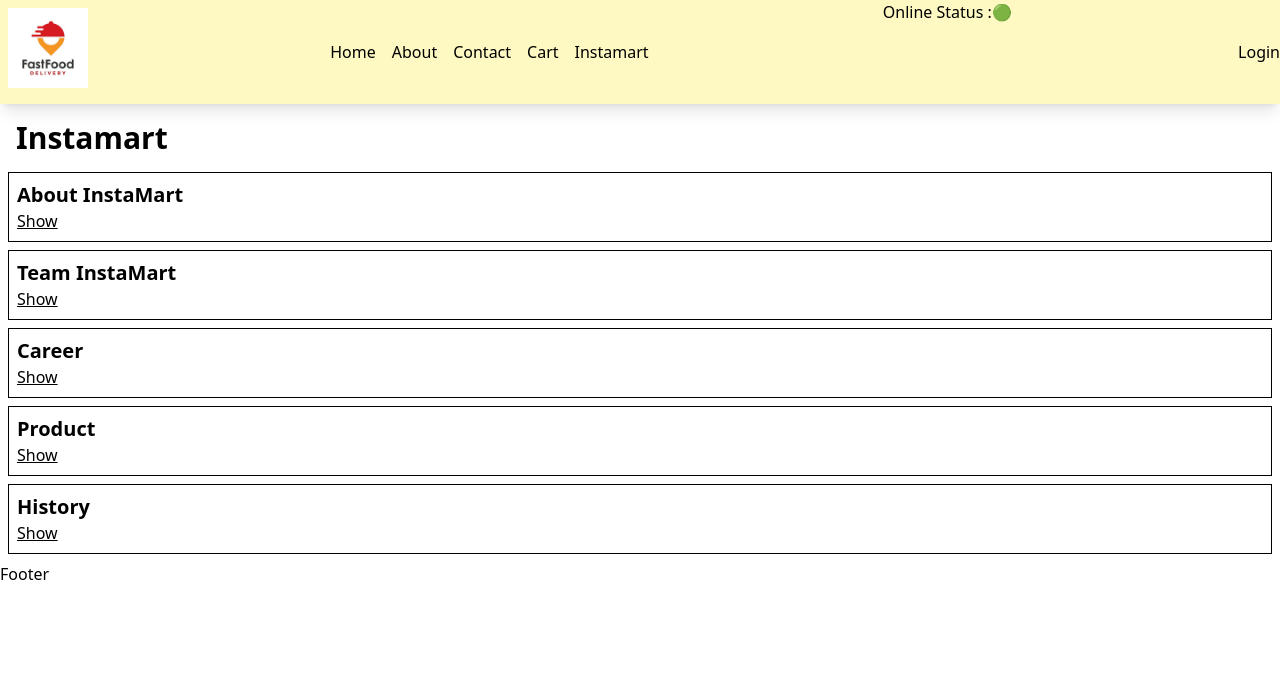
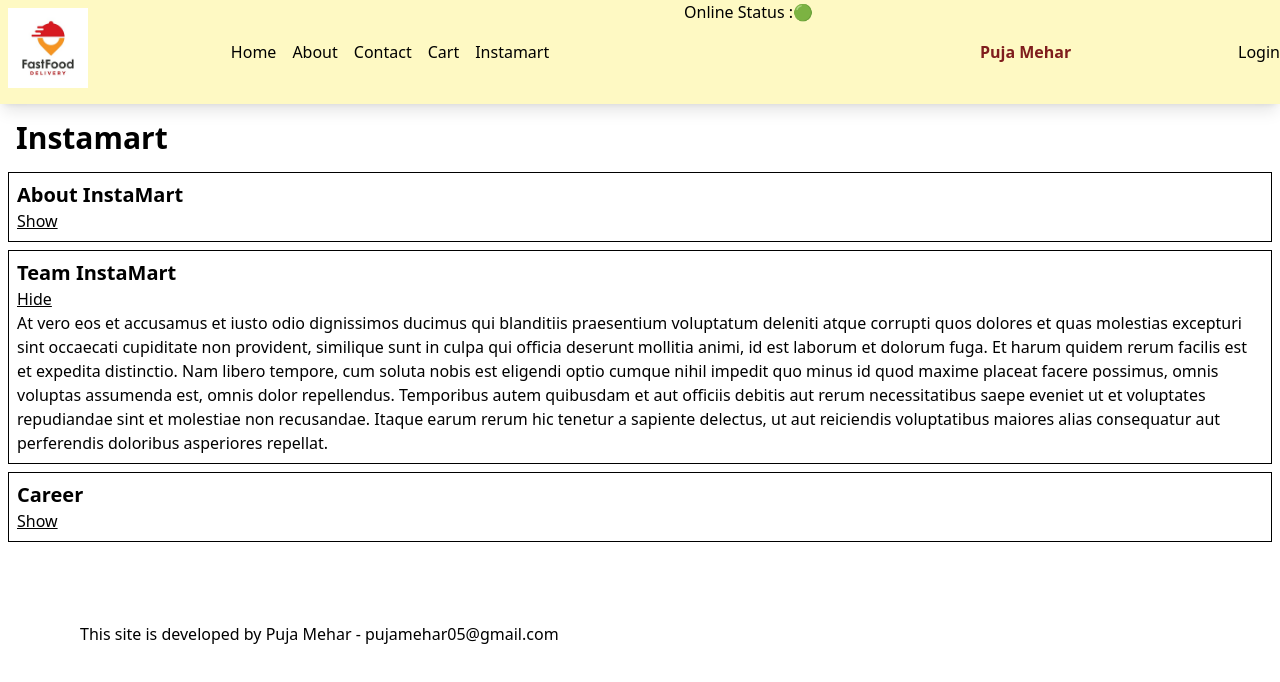
Before and after one commit to PMehar/NamasteReact, a React (Vite) app: page /instamart in a window 1280 px wide. Shown: the top 682 px of the page. Built offline with nearby package versions, Linux system fonts and the light colour scheme.

Commit message:
propdrilling and Context

```diff
--- a/src/App.js
+++ b/src/App.js
@@ -10,21 +10,26 @@ import Contact from "./components/Contact";
 import RestaurantMenu from "./components/RestaurantMenu";
 import Profile from "./components/Profile";
 import Shimmer from "./components/Shimmer";
+import UserContext from "./utils/UserContext";
 //import InstaMart from "./components/InstaMart";
 
 const InstaMart = lazy(()=>import("./components/InstaMart"));
 
 const AppLayout = () => {
+  const [user, setUser] =  useState({
+    name: "Puja Mehar",
+    email: "pujamehar05@gmail.com",
+  });
 
 
   return (
-    <>
+    <UserContext.Provider value= {{user:user, setUser:setUser,}}>
       <Header />
       <Outlet/>
 
       <Footer />
 
-    </>
+    </UserContext.Provider>
   );
 };
 
--- a/src/components/About.js
+++ b/src/components/About.js
@@ -2,6 +2,7 @@ import Profile from "./ProfileClass";
 import ProfileFC from "./Profile";
 import { Outlet } from "react-router-dom";
 import { Component } from "react";
+import UserContext from "../utils/UserContext";
 
 class About extends Component{
   constructor(props){
@@ -19,6 +20,9 @@ class About extends Component{
     return(
       <div>
         <h1>About Us</h1>
+        <UserContext.Consumer>
+          {({user})=><h4 className="font-bold text-xl p-10">{user.name} - {user.email}</h4>}
+        </UserContext.Consumer>
         <p>Hii This is Developer Puja </p>
         {/* <Profile name ={"1st "} xyz="abc"/> */}
         <ProfileFC name ={"Puja"}/>
--- a/src/components/Footer.js
+++ b/src/components/Footer.js
@@ -1,4 +1,8 @@
+import { useContext } from "react";
+import UserContext from "../utils/UserContext";
+
 const Footer = () => {
-  return <h1>Footer</h1>;
+  const {user} =  useContext(UserContext);
+  return <h1 className="p-10 m-10"> This site is developed by {user.name} - {user.email}</h1>;
 };
  export default Footer;
--- a/src/components/Header.js
+++ b/src/components/Header.js
@@ -1,7 +1,8 @@
-import { useState } from "react";
+import { useState , useContext} from "react";
 import { Link } from "react-router-dom";
 import Logo from "../assets/img/logo_live.jpg";
 import useOnline from "../utils/useOnline";
+import UserContext from "../utils/UserContext";
 
 const loggedInUser = () => {
   //API call to check authintication
@@ -23,6 +24,7 @@ const Header = () => {
   const [isLoggedIn, setIsLoggedIn] = useState(false);
 
   const isOnline = useOnline();
+  const {user} = useContext( UserContext)
 
   return (
     <div className="flex justify-between bg-pink-400 shadow-lg sm:bg-blue-300 md:bg-yellow-100">
@@ -47,6 +49,7 @@ const Header = () => {
         </ul>
       </div>
       <h4>Online Status :{isOnline ? "🟢" : "🔴"}</h4>
+      <h1 className="p-10 font-bold text-red-900">{user.name}</h1>
       {isLoggedIn ? (
         <button onClick={() => setIsLoggedIn(false)}>Logout</button>
       ) : (
--- a/src/components/InstaMart.js
+++ b/src/components/InstaMart.js
@@ -6,12 +6,16 @@ const Section = ({ title, discription, isVisible, setIsVisible }) => {
     <div className="border border-black p-2 m-2">
       <h3 className="font-bold text-xl">{title}</h3>
       {isVisible ? (
+        <>
         <button
           onClick={() => setIsVisible(false)}
           className="cursor-pointer underline"
         >
           Hide
         </button>
+        {/* optimised */}
+        <p>{discription}</p>
+        </>
       ) : (
         <button
           onClick={() => setIsVisible(true)}
@@ -21,19 +25,13 @@ const Section = ({ title, discription, isVisible, setIsVisible }) => {
         </button>
       )}
 
-      {isVisible && <p>{discription}</p>}
+      {/* {isVisible && <p>{discription}</p>} */}
     </div>
   );
 };
 
 const InstaMart = () => {
-  const [sectionConfig, setSectionConfig] = useState({
-    showAbout: false,
-    showTeam: false,
-    showCareers: false,
-    showProduct: false,
-    showHistory: false,
-  });
+  const [visibleSection , setVisibleSection] = useState("team");
   return (
     <div>
       <h1 className="text-3xl p-2 m-2 font-bold">Instamart</h1>
@@ -42,15 +40,9 @@ const InstaMart = () => {
         discription={
           "At vero eos et accusamus et iusto odio dignissimos ducimus qui blanditiis praesentium voluptatum deleniti atque corrupti quos dolores et quas molestias excepturi sint occaecati cupiditate non provident, similique sunt in culpa qui officia deserunt mollitia animi, id est laborum et dolorum fuga. Et harum quidem rerum facilis est et expedita distinctio. Nam libero tempore, cum soluta nobis est eligendi optio cumque nihil impedit quo minus id quod maxime placeat facere possimus, omnis voluptas assumenda est, omnis dolor repellendus. Temporibus autem quibusdam et aut officiis debitis aut rerum necessitatibus saepe eveniet ut et voluptates repudiandae sint et molestiae non recusandae. Itaque earum rerum hic tenetur a sapiente delectus, ut aut reiciendis voluptatibus maiores alias consequatur aut perferendis doloribus asperiores repellat."
         }
-        isVisible={sectionConfig.showAbout}
+        isVisible={visibleSection ==="about"}
         setIsVisible={() =>
-          setSectionConfig({
-            showAbout: true,
-            showTeam: false,
-            showCareers: false,
-            showProduct: false,
-            showHistory: false,
-          })
+         setVisibleSection("about")
         }
       />
       <Section
@@ -58,15 +50,9 @@ const InstaMart = () => {
         discription={
           "At vero eos et accusamus et iusto odio dignissimos ducimus qui blanditiis praesentium voluptatum deleniti atque corrupti quos dolores et quas molestias excepturi sint occaecati cupiditate non provident, similique sunt in culpa qui officia deserunt mollitia animi, id est laborum et dolorum fuga. Et harum quidem rerum facilis est et expedita distinctio. Nam libero tempore, cum soluta nobis est eligendi optio cumque nihil impedit quo minus id quod maxime placeat facere possimus, omnis voluptas assumenda est, omnis dolor repellendus. Temporibus autem quibusdam et aut officiis debitis aut rerum necessitatibus saepe eveniet ut et voluptates repudiandae sint et molestiae non recusandae. Itaque earum rerum hic tenetur a sapiente delectus, ut aut reiciendis voluptatibus maiores alias consequatur aut perferendis doloribus asperiores repellat."
         }
-        isVisible={sectionConfig.showTeam}
+        isVisible={visibleSection ==="team"}
         setIsVisible={() =>
-          setSectionConfig({
-            showAbout: false,
-            showTeam: true,
-            showCareers: false,
-            showProduct: false,
-            showHistory: false,
-          })
+         setVisibleSection("team")
         }
       />
       <Section
@@ -74,50 +60,11 @@ const InstaMart = () => {
         discription={
           "At vero eos et accusamus et iusto odio dignissimos ducimus qui blanditiis praesentium voluptatum deleniti atque corrupti quos dolores et quas molestias excepturi sint occaecati cupiditate non provident, similique sunt in culpa qui officia deserunt mollitia animi, id est laborum et dolorum fuga. Et harum quidem rerum facilis est et expedita distinctio. Nam libero tempore, cum soluta nobis est eligendi optio cumque nihil impedit quo minus id quod maxime placeat facere possimus, omnis voluptas assumenda est, omnis dolor repellendus. Temporibus autem quibusdam et aut officiis debitis aut rerum necessitatibus saepe eveniet ut et voluptates repudiandae sint et molestiae non recusandae. Itaque earum rerum hic tenetur a sapiente delectus, ut aut reiciendis voluptatibus maiores alias consequatur aut perferendis doloribus asperiores repellat."
         }
-        isVisible={sectionConfig.showCareers}
+        isVisible={visibleSection ==="career"}
         setIsVisible={() =>
-          setSectionConfig({
-            showAbout: false,
-            showTeam: false,
-            showCareers: true,
-            showProduct: false,
-            showHistory: false,
-          })
+         setVisibleSection("career")
         }
       />
-      <Section
-        title={"Product"}
-        discription={
-          "At vero eos et accusamus et iusto odio dignissimos ducimus qui blanditiis praesentium voluptatum deleniti atque corrupti quos dolores et quas molestias excepturi sint occaecati cupiditate non provident, similique sunt in culpa qui officia deserunt mollitia animi, id est laborum et dolorum fuga. Et harum quidem rerum facilis est et expedita distinctio. Nam libero tempore, cum soluta nobis est eligendi optio cumque nihil impedit quo minus id quod maxime placeat facere possimus, omnis voluptas assumenda est, omnis dolor repellendus. Temporibus autem quibusdam et aut officiis debitis aut rerum necessitatibus saepe eveniet ut et voluptates repudiandae sint et molestiae non recusandae. Itaque earum rerum hic tenetur a sapiente delectus, ut aut reiciendis voluptatibus maiores alias consequatur aut perferendis doloribus asperiores repellat."
-        }
-        isVisible={sectionConfig.showProduct}
-        setIsVisible={() =>
-          setSectionConfig({
-            showAbout: false,
-            showTeam: false,
-            showCareers: false,
-            showProduct: true,
-            showHistory: false,
-          })
-        }
-      />
-      <Section
-        title={"History"}
-        discription={
-          "At vero eos et accusamus et iusto odio dignissimos ducimus qui blanditiis praesentium voluptatum deleniti atque corrupti quos dolores et quas molestias excepturi sint occaecati cupiditate non provident, similique sunt in culpa qui officia deserunt mollitia animi, id est laborum et dolorum fuga. Et harum quidem rerum facilis est et expedita distinctio. Nam libero tempore, cum soluta nobis est eligendi optio cumque nihil impedit quo minus id quod maxime placeat facere possimus, omnis voluptas assumenda est, omnis dolor repellendus. Temporibus autem quibusdam et aut officiis debitis aut rerum necessitatibus saepe eveniet ut et voluptates repudiandae sint et molestiae non recusandae. Itaque earum rerum hic tenetur a sapiente delectus, ut aut reiciendis voluptatibus maiores alias consequatur aut perferendis doloribus asperiores repellat."
-        }
-        isVisible={sectionConfig.showHistory}
-        setIsVisible={() =>
-          setSectionConfig({
-            showAbout: false,
-            showTeam: false,
-            showCareers: false,
-            showProduct: false,
-            showHistory: true,
-          })
-        }
-      />
-
       {/* <AboutInstaMart/>
       <DetailsOfInstaMart/>
       <TeamInstaMart/>
--- a/src/components/RestaurantCard.js
+++ b/src/components/RestaurantCard.js
@@ -1,13 +1,17 @@
 import { IMG_CDN_URL } from "../config";
+import { useContext } from "react";
+import userContext from "../utils/UserContext";
 
-const RestaurantCard = ({ name, cuisines, cloudinaryImageId, avgRating ,user}) => {
+const RestaurantCard = ({ name, cuisines, cloudinaryImageId, avgRating }) => {
+  const {user} = useContext(userContext);
   return (
     <div className="card w-56 p-2 m-2 shadow-2xl">
       <img src={IMG_CDN_URL + cloudinaryImageId} />
       <h2 className="font-bold text-xl">{name}</h2>
       <h3>{cuisines.join(", ")}</h3>
       <h4>{avgRating} stars</h4>
-      <h4>{user.name}</h4>
+      {/* <h4>{user.name}</h4> */}
+      <h4 className="font-bold">{user.name} - {user.email}</h4>
     </div>
   );
 };
--- /dev/null
+++ b/src/utils/UserContext.js
@@ -0,0 +1,10 @@
+import { createContext } from "react";
+
+const UserContext = createContext({
+    user :{
+        name : "Dummy Name",
+        email : "Dummy@gmail.com",
+    },
+});
+
+export default UserContext;
```
Also changed, not shown: src/components/Body.js (+37 -11 lines), src/components/Shimmer.js (+30 -6 lines).
